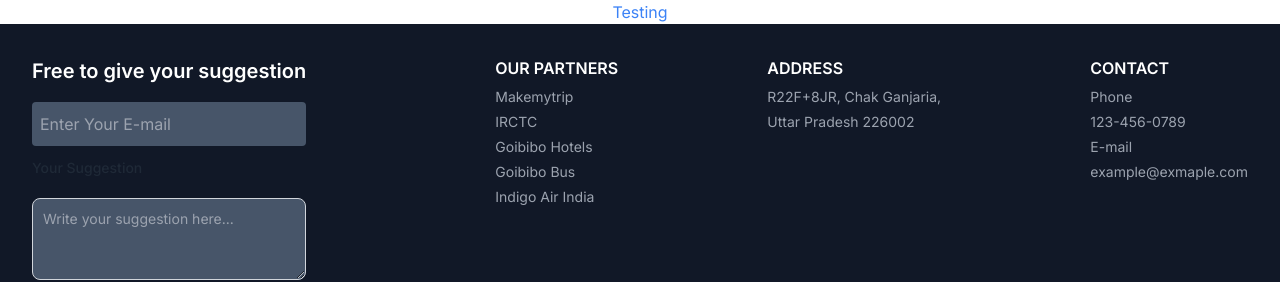
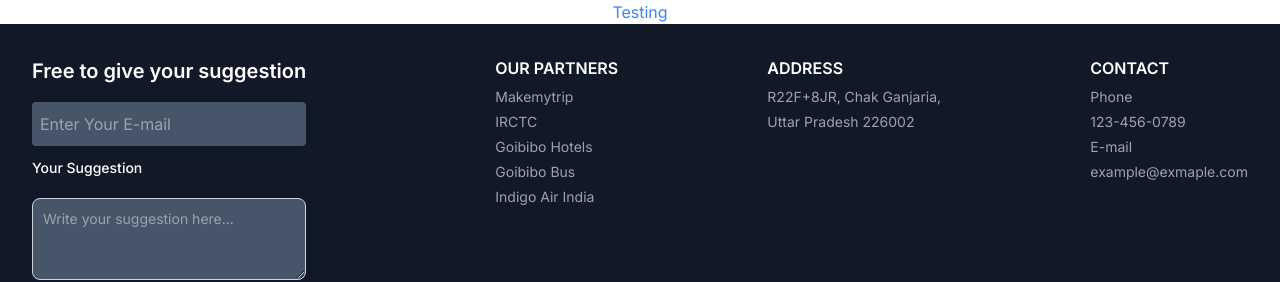
Before and after one commit to dev-KS-155/Hidden-leaf, a Next.js app in the folder Client/: page / in a window 1280 px wide. Shown: the top 282 px of the page. Built offline with nearby package versions, Linux system fonts and the light colour scheme.

Commit message:
Minor font color change in the footer component.

```diff
--- a/Client/src/componets/footer/ItemsContainer.js
+++ b/Client/src/componets/footer/ItemsContainer.js
@@ -15,7 +15,7 @@ const ItemsContainer = () => {
             />
             <label
               htmlFor="message"
-              className="block mb-2 text-sm font-medium text-gray-800 dark:text-white "
+              className="block mb-2 text-sm font-medium "
             >
                Your Suggestion
             </label>
```
